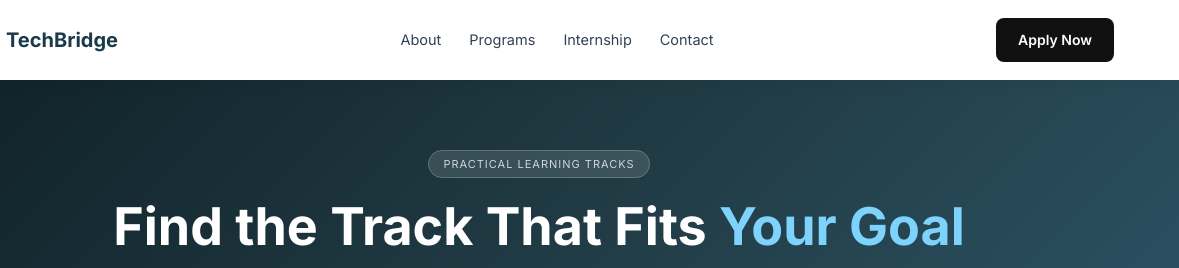
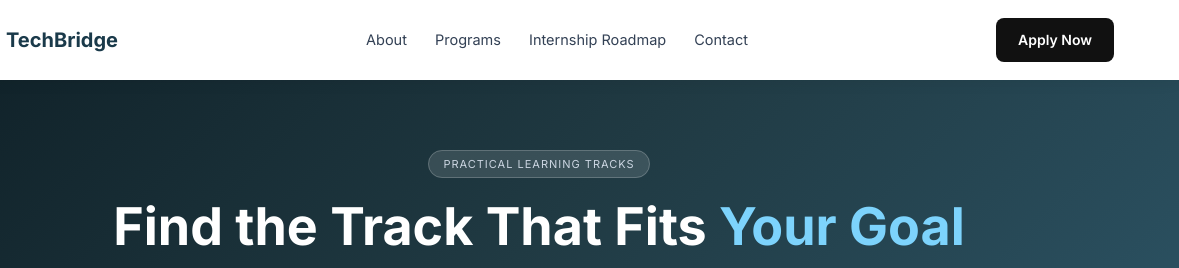
Before and after one commit to Prospect-Israel/techbridge-task-1, a plain HTML site: page programs.html in a window 1280 px wide. Shown: the top 268 px of the page, 101-1280 px from the left. Drawn offline with Linux system fonts and the light colour scheme.

Commit message:
Fix HTML structure and update navigation links

```diff
--- a/programs.html
+++ b/programs.html
@@ -18,7 +18,7 @@
             <ul class="nav-links">
     <li><a href="index.html#about">About</a></li>
     <li><a href="programs.html">Programs</a></li>
-    <li><a href="internship.html">Internship</a></li>
+   <li><a href="roadmap.html">Internship Roadmap</a></li>
     <li><a href="index.html#contact">Contact</a></li>
 </ul>
             <a href="https://forms.gle/8EbdSy5ttGfLZfjv5" target="_blank" class="btn btn-primary">Apply Now</a>
```
